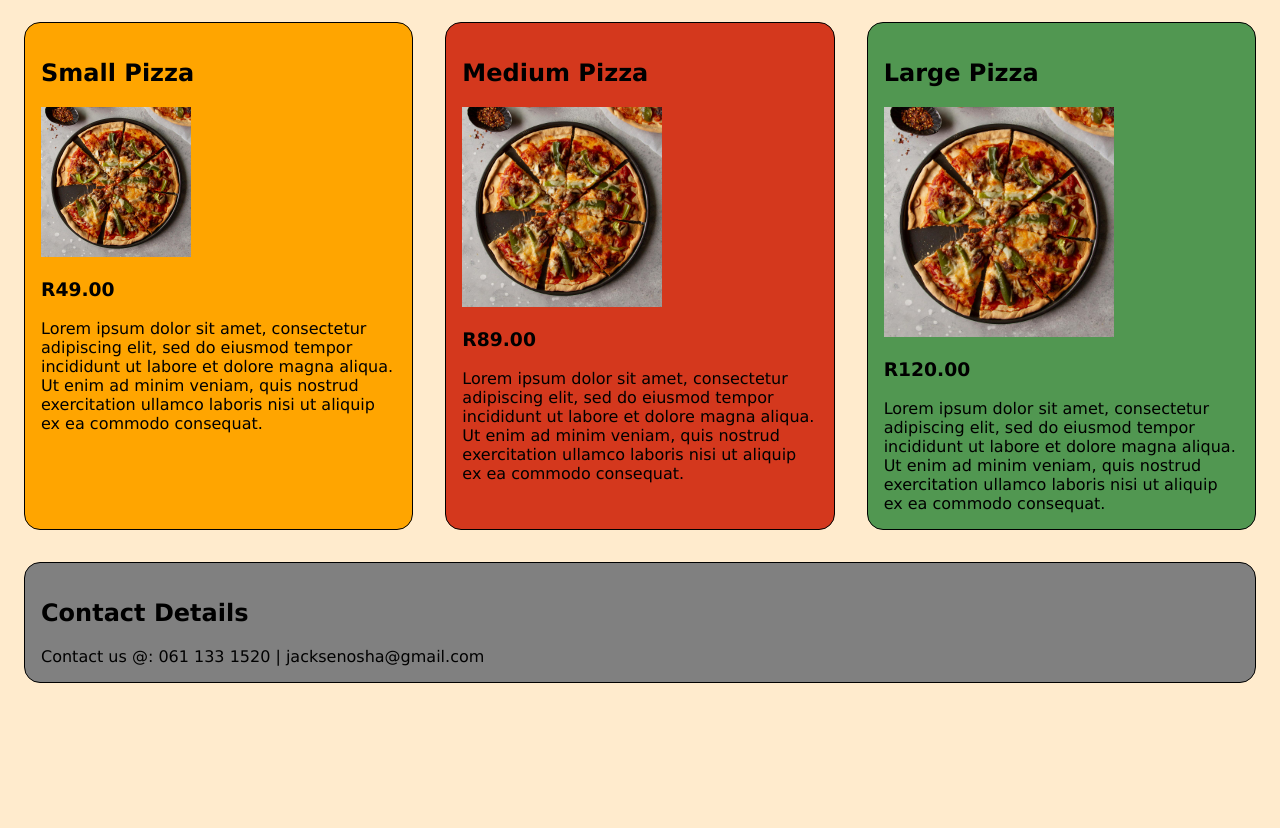
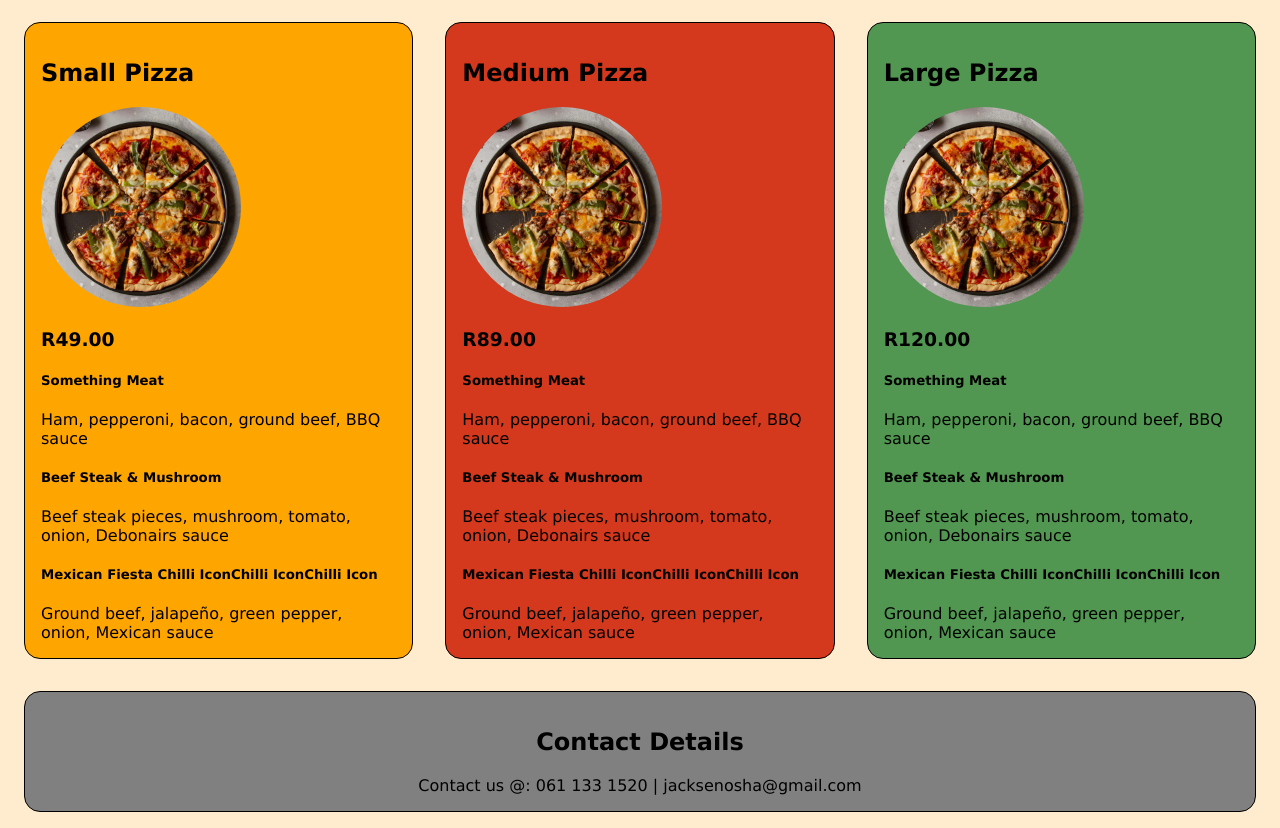
Before and after one commit to Jackie-Senosha/perfect-pizza, a plain HTML site: page index.html in a window 1280 px wide. Shown: the part 75-903 px from the top of the page. Before the commit the page ends 800 px from the top, so only its background shows below. Drawn offline with Linux system fonts and the light colour scheme.

Commit message:
Revision 1

```diff
--- a/index.html
+++ b/index.html
@@ -10,21 +10,26 @@
 </head>
 
 <body>
-    <h1>Perfect Pizza</h1>
-
+    <h1><center>PERFECT PIZZA</center></h1>
 
     <div class="pizzas">
 
         <div class="small_pizza">
 
             <h2>Small Pizza</h2>
-            <img src="Pizza.jpg" width="150">
+            <img src="Pizza.jpg" width="200">
             <h3>R49.00</h3>
             <div>
-                Lorem ipsum dolor sit amet, consectetur adipiscing elit, sed do eiusmod tempor incididunt ut labore et
-                dolore magna aliqua. Ut enim ad minim veniam, quis nostrud exercitation ullamco laboris nisi ut aliquip
-                ex
-                ea commodo consequat.
+
+                <h5>Something Meat</h5>
+                Ham, pepperoni, bacon, ground beef, BBQ sauce
+
+                <h5>Beef Steak & Mushroom</h5>
+                Beef steak pieces, mushroom, tomato, onion, Debonairs sauce
+
+                <h5>Mexican Fiesta Chilli IconChilli IconChilli Icon</h5>
+                Ground beef, jalapeño, green pepper, onion, Mexican sauce
+
             </div>
         </div>
 
@@ -33,12 +38,18 @@
             <h2>Medium Pizza</h2>
             <img src="Pizza.jpg" width="200">
 
+
             <h3>R89.00</h3>
             <div>
-                Lorem ipsum dolor sit amet, consectetur adipiscing elit, sed do eiusmod tempor incididunt ut labore et
-                dolore magna aliqua. Ut enim ad minim veniam, quis nostrud exercitation ullamco laboris nisi ut aliquip
-                ex
-                ea commodo consequat.
+
+                <h5>Something Meat</h5>
+                Ham, pepperoni, bacon, ground beef, BBQ sauce
+
+                <h5>Beef Steak & Mushroom</h5>
+                Beef steak pieces, mushroom, tomato, onion, Debonairs sauce
+
+                <h5>Mexican Fiesta Chilli IconChilli IconChilli Icon</h5>
+                Ground beef, jalapeño, green pepper, onion, Mexican sauce
             </div>
 
         </div>
@@ -46,14 +57,21 @@
         <div class="large_pizza">
 
             <h2>Large Pizza</h2>
-            <img src="Pizza.jpg" width="230">
+           <img src="Pizza.jpg" width="200">
+
 
             <h3>R120.00</h3>
             <div>
-                Lorem ipsum dolor sit amet, consectetur adipiscing elit, sed do eiusmod tempor incididunt ut labore et
-                dolore magna aliqua. Ut enim ad minim veniam, quis nostrud exercitation ullamco laboris nisi ut aliquip
-                ex
-                ea commodo consequat.
+
+                <h5>Something Meat</h5>
+                Ham, pepperoni, bacon, ground beef, BBQ sauce
+
+                <h5>Beef Steak & Mushroom</h5>
+                Beef steak pieces, mushroom, tomato, onion, Debonairs sauce
+
+                <h5>Mexican Fiesta Chilli IconChilli IconChilli Icon</h5>
+                Ground beef, jalapeño, green pepper, onion, Mexican sauce
+
             </div>
 
         </div>
@@ -61,17 +79,20 @@
     </div>
 
 
-
-
     <div class="contact_details">
 
-        <h2>Contact Details</h2>
+        <h2><center>Contact Details</center></h2>
 
-        Contact us @: 061 133 1520 | jacksenosha@gmail.com
+        <center>Contact us @: 061 133 1520 | jacksenosha@gmail.com</center>
 
     </div>
 
 
 </body>
+<style>
+    img {
+      border-radius: 100%;
+    }
+    </style>
 
 </html>
--- a/style.css
+++ b/style.css
@@ -1,9 +1,7 @@
 body {
     background-color: royalblue;
-    font-family: Verdana, Geneva, Tahoma, sans-serif;
+    font-family: Verdana, Geneva, Tahoma, sans-serif
 }
-
-
 
 
 
@@ -33,6 +31,8 @@ body {
     margin: 1em;
     border-radius: 1em;
     display:inline-block;
+
+
 }
 
 .contact_details{
```
